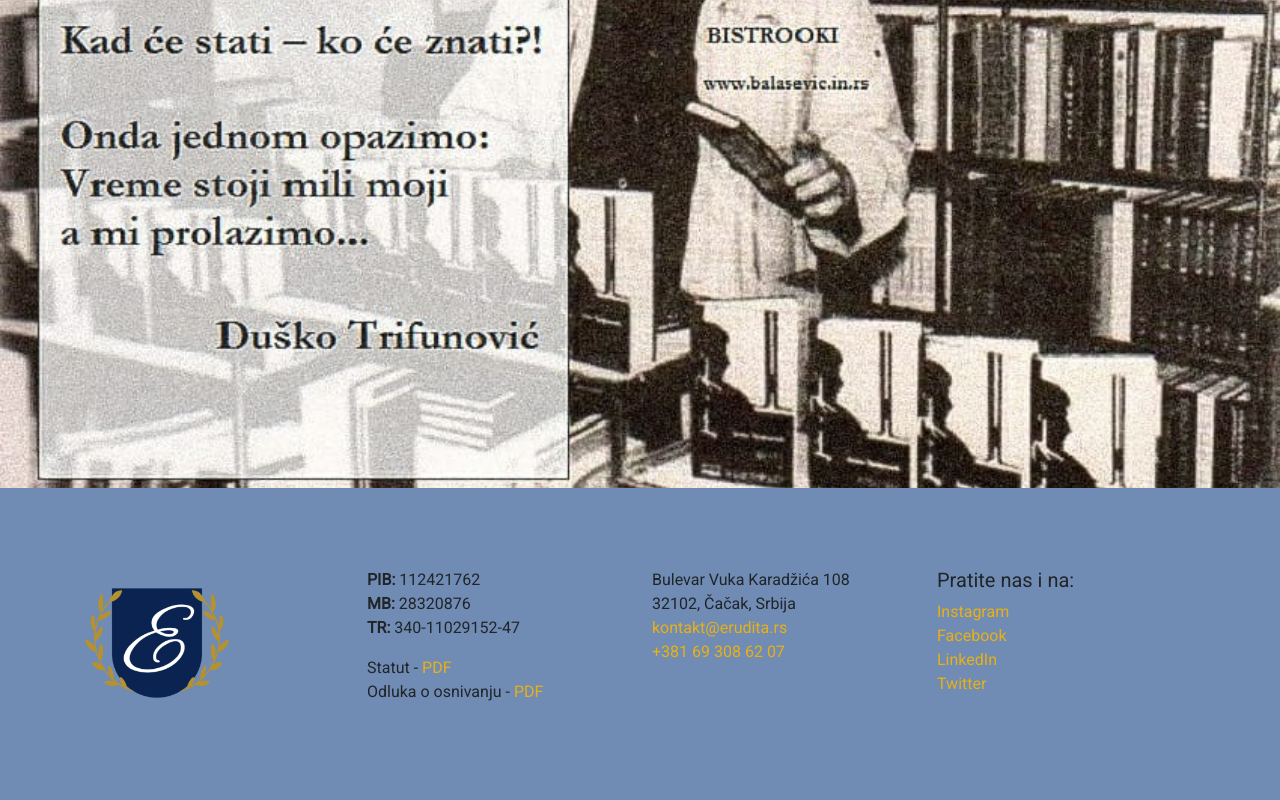
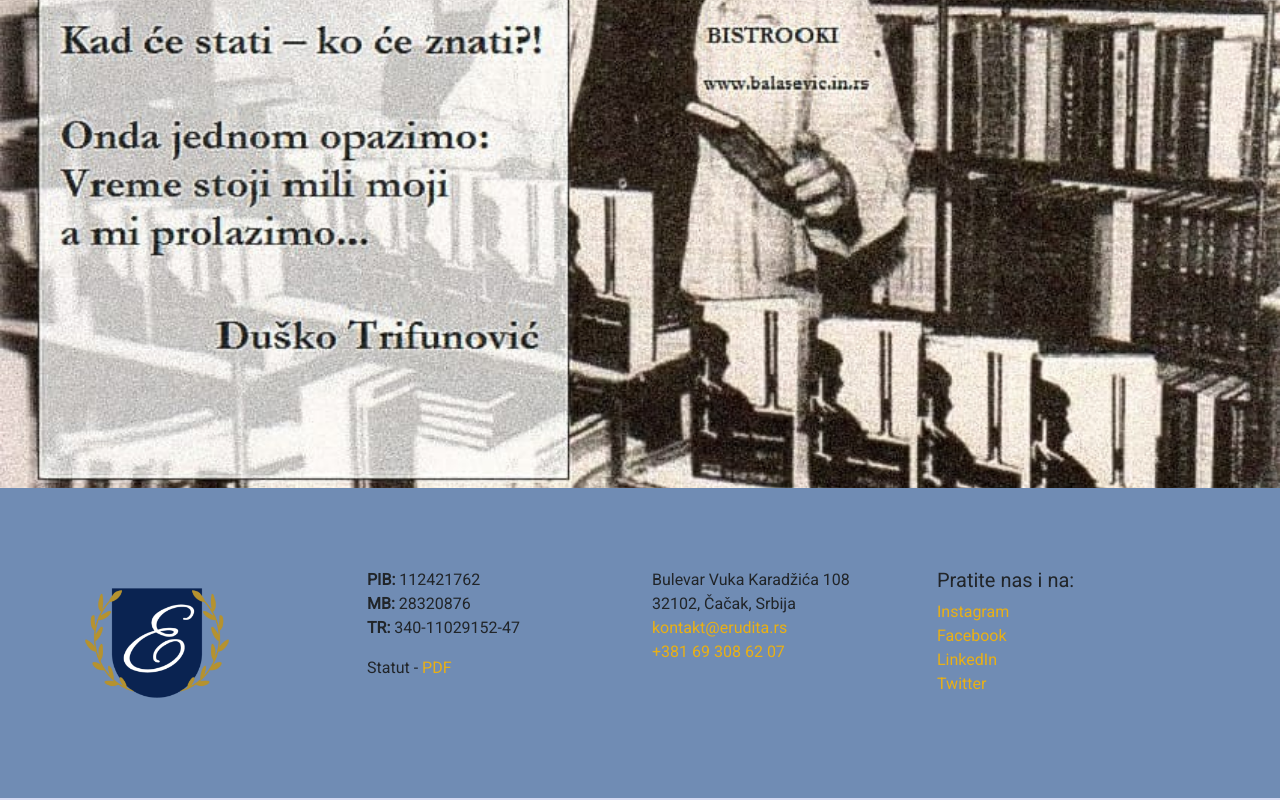
Before and after one commit to FTNCacak/webteh2023-projekat-ngo-erudita, a React (Create React App) app: page / in a window 1280 px wide. Shown: the part 312-1112 px from the top of the page. Built offline with nearby package versions, Linux system fonts and the light colour scheme.

Commit message:
Footer links fix

```diff
--- a/src/compontents/ContentContainer.jsx
+++ b/src/compontents/ContentContainer.jsx
@@ -177,10 +177,7 @@ const ContentContainer = (props) => {
 
               <ul>
                 <li>
-                  Statut - <a href="https://youtube.com">PDF</a>
-                </li>
-                <li>
-                  Odluka o osnivanju - <a href="https://youtube.com">PDF</a>
+                  Statut - <a target='_blank' rel="noreferrer" href={process.env.PUBLIC_URL+'/downloadable/Statut.pdf'}>PDF</a>
                 </li>
               </ul>
             </Col>
@@ -190,10 +187,10 @@ const ContentContainer = (props) => {
                 <li>Bulevar Vuka Karadžića 108</li>
                 <li>32102, Čačak, Srbija</li>
                 <li>
-                  <a href="https://youtube.com">kontakt@erudita.rs</a>
+                  <Link to='/contact'>kontakt@erudita.rs</Link>
                 </li>
                 <li>
-                  <a href="https://youtube.com">+381 69 308 62 07</a>
+                  <Link to='/contact'>+381 69 308 62 07</Link>
                 </li>
               </ul>
             </Col>
```
Also changed, not shown: 1 other file (tests, documents, lock files or other folders).
